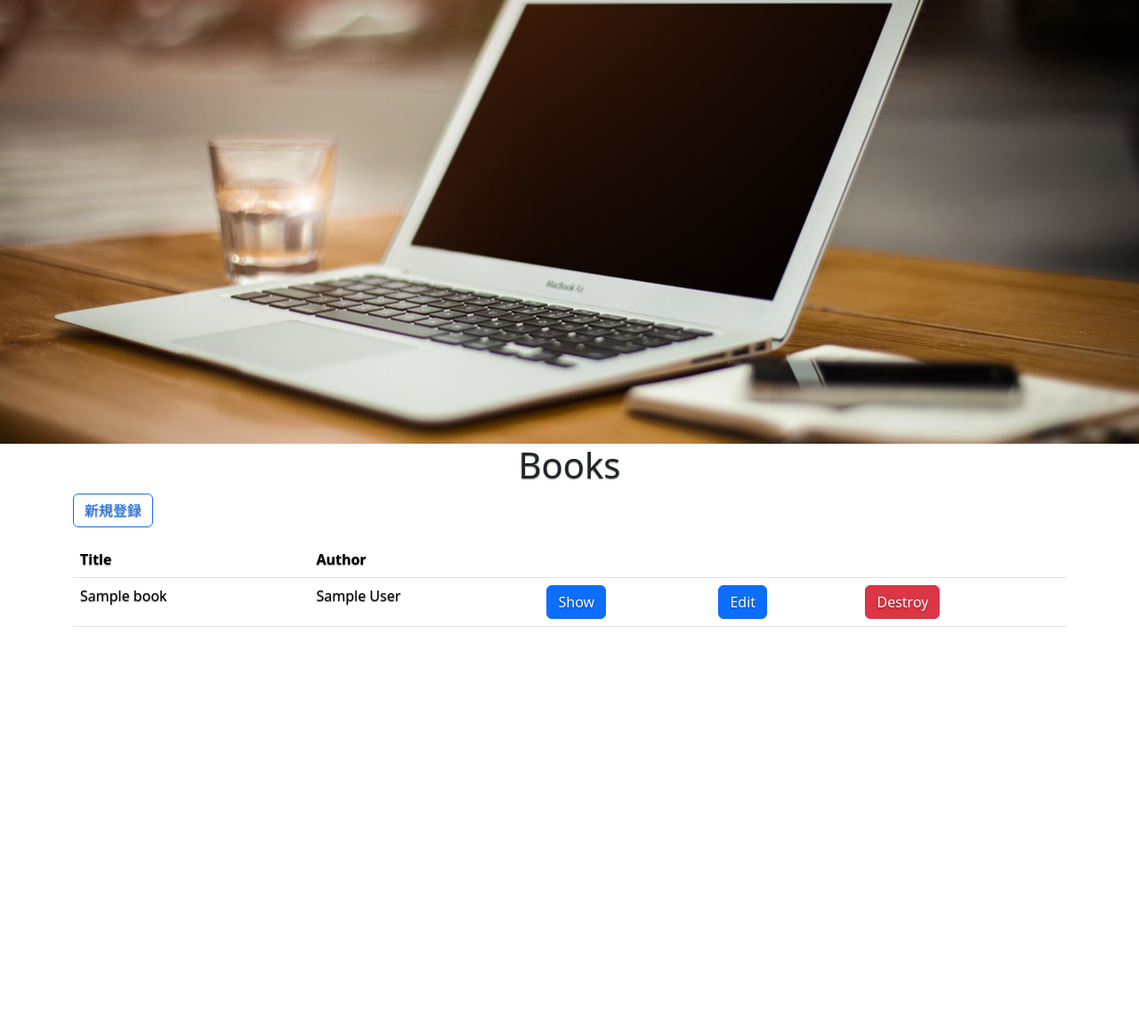
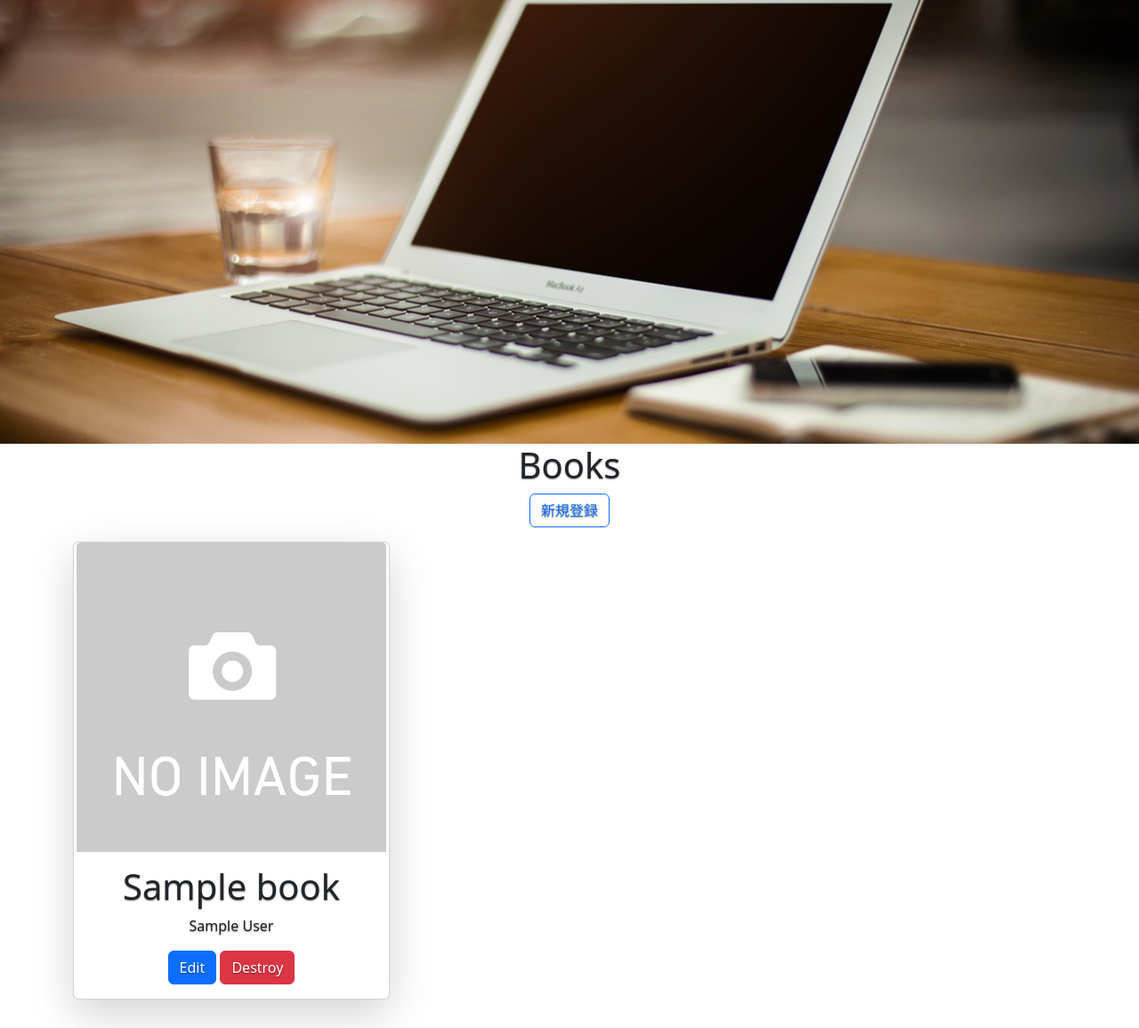
Before and after one commit to masa7303/bookmemo_app, a Rails app: page /books in a window 1280 px wide. Shown: the part 97-1253 px from the top of the page at 89% size. Before the commit the page ends 802 px from the top, so only its background shows below. Run offline with Rails 7, Linux system fonts and the light colour scheme; tables that the repository leaves empty hold one stand-in row (values such as "Sample post"); style sheets or scripts are compiled from the project's sources; some libraries are stand-ins or nearby versions.

Commit message:
repair bookview

```diff
--- a/app/assets/stylesheets/application.scss
+++ b/app/assets/stylesheets/application.scss
@@ -18,3 +18,17 @@
 .nav-menu {
   margin-right: 200px;
 }
+
+.card {
+  max-width: 25rem;
+  margin-bottom: 2rem;
+}
+
+.card-img-top {
+  width: 348px;
+  height: 348px;
+}
+
+.card-title {
+  margin-top: 15px !important;
+}
--- a/app/views/books/index.html.erb
+++ b/app/views/books/index.html.erb
@@ -5,27 +5,29 @@
 
 <div class="container">
   <h1 class="text-center">Books</h1>
-  <p class="text-right"><%= link_to '新規登録', new_book_path, class: "btn btn-outline-primary" %></p>
+  <p class="text-center"><%= link_to '新規登録', new_book_path, class: "btn btn-outline-primary" %></p>
 
-  <table class="table">
-    <thead>
-      <tr>
-        <th>Title</th>
-        <th>Author</th>
-        <th colspan="3"></th>
-      </tr>
-    </thead>
+  <div class="row">
+    <% @books.each do |book| %>
+      <div class="col-md-4">
+        <div class="card text-center shadow-lg">
+          <div>
+            <% if book.picture.attached? %>
+              <%= link_to image_tag(book.picture, class: "card-img-top"), book %></a>
+            <% else %>
+              <%= link_to image_tag('noimage.png', class: "card-img-top"), book %>
+            <% end %>
+          </div>
+          <h1 class="card-title"><%= book.title %></h1>
+          <p class="card-text"><%= book.author %></p>
+          <p>
+            <%= link_to 'Edit', edit_book_path(book), class: "btn btn-primary" %>
+            <%= link_to 'Destroy', book, method: :delete, data: { confirm: 'Are you sure?' }, class: "btn btn-danger" %>
+          </p>
+        </div>
+      </div>
+    <% end %>
+  </div>
 
-    <tbody>
-      <% @books.each do |book| %>
-        <tr>
-          <td><%= book.title %></td>
-          <td><%= book.author %></td>
-          <td><%= link_to 'Show', book, class: "btn btn-primary" %></td>
-          <td><%= link_to 'Edit', edit_book_path(book), class: "btn btn-primary" %></td>
-          <td><%= link_to 'Destroy', book, method: :delete, data: { confirm: 'Are you sure?' }, class: "btn btn-danger" %></td>
-        </tr>
-      <% end %>
-    </tbody>
-  </table>
+
 </div>
--- a/app/views/books/show.html.erb
+++ b/app/views/books/show.html.erb
@@ -12,7 +12,7 @@
   <p>
   <% if @book.picture.attached? %>
     <%= image_tag @book.picture.variant(resize: "500x500") %>
-  <% else%>
+  <% else %>
     <%= image_tag 'noimage.png', class: 'thumbnail' %>
   <% end %>
   </P>
```
Also changed, not shown: app/models/comment.rb (+16 -0 lines), app/views/comments/_comment.html.erb (+7 -3 lines).
